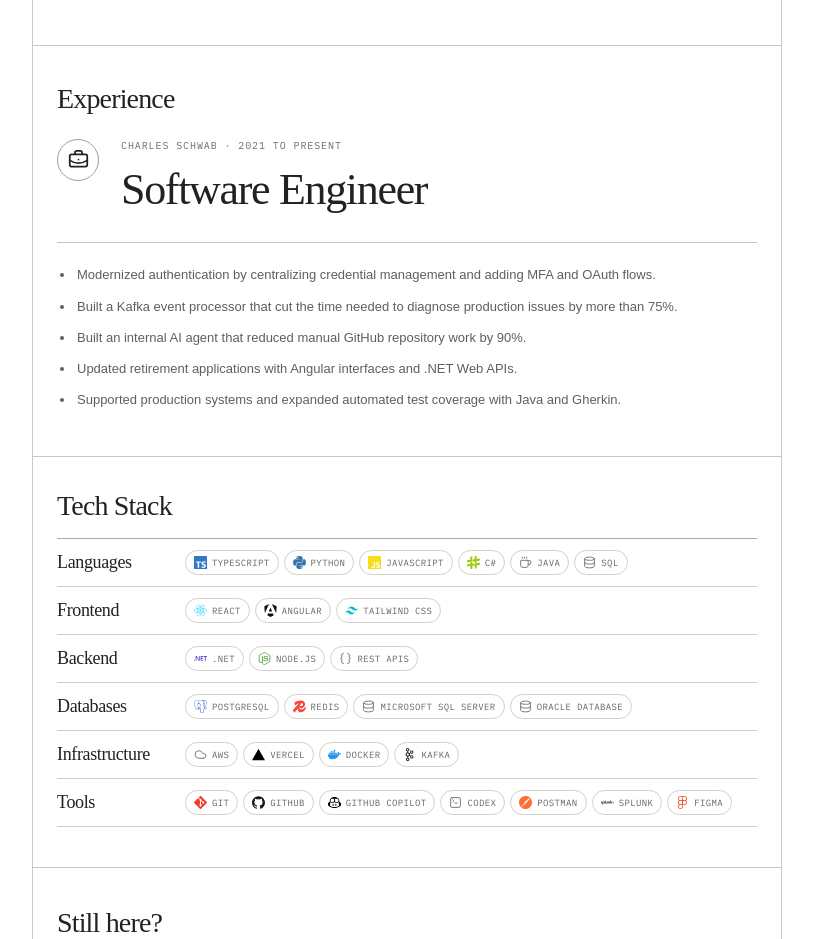
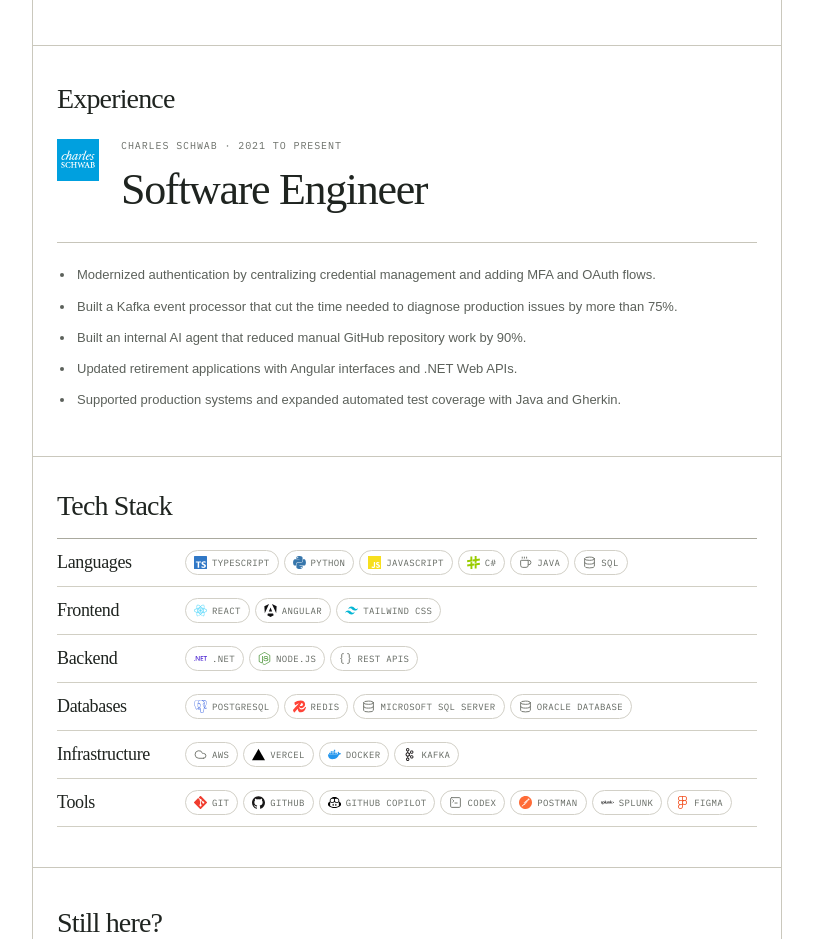
Before and after one commit to timwong101/my-portfolio, a React (Vite) app: page / in a window 1280 px wide. Shown: the part 1140-2079 px from the top of the page, without its empty margins (233-1046 px from the left). Built offline with nearby package versions, Linux system fonts and the light colour scheme; a web font is replaced by a local one.

Commit message:
Add Charles Schwab experience logo

```diff
--- a/src/App.tsx
+++ b/src/App.tsx
@@ -1,6 +1,5 @@
 import {
   ArrowUpRight,
-  BriefcaseBusiness,
   Github,
   Linkedin,
   Mail,
@@ -220,7 +219,13 @@
           </div>
           <div className="experience-content">
             <div className="experience-heading">
-              <div className="experience-icon"><BriefcaseBusiness size={21} /></div>
+              <img
+                className="experience-logo"
+                src="/charles-schwab-logo.svg"
+                alt="Charles Schwab"
+                width="42"
+                height="42"
+              />
               <div>
                 <p className="meta">Charles Schwab · 2021 to Present</p>
                 <h3 className="experience-role">Software Engineer</h3>
--- a/src/index.css
+++ b/src/index.css
@@ -93,7 +93,7 @@
 
 .experience-content { padding: 24px var(--section-gutter) 46px; }
 .experience-heading { display: grid; grid-template-columns: 46px 1fr; gap: 18px; padding-bottom: 30px; }
-.experience-icon { display: grid; place-items: center; width: 42px; height: 42px; border: 1px solid #9ea198; border-radius: 50%; }
+.experience-logo { display: block; width: 42px; height: 42px; object-fit: contain; }
 .meta { margin: 0 0 15px; color: #6a6e68; font: 10px var(--font-ui); text-transform: uppercase; letter-spacing: .09em; }
 .experience-role { margin: 0; font-family: var(--font-display); font-size: clamp(30px, 3.6vw, 44px); font-weight: 400; line-height: 1.04; letter-spacing: -.03em; }
 .experience-highlights { list-style: disc; margin: 0; padding: 22px 0 0 18px; border-top: 1px solid #c7c5ba; color: #5c615b; font-size: 13px; line-height: 1.55; }
```
Also changed, not shown: public/charles-schwab-logo.svg (added).
